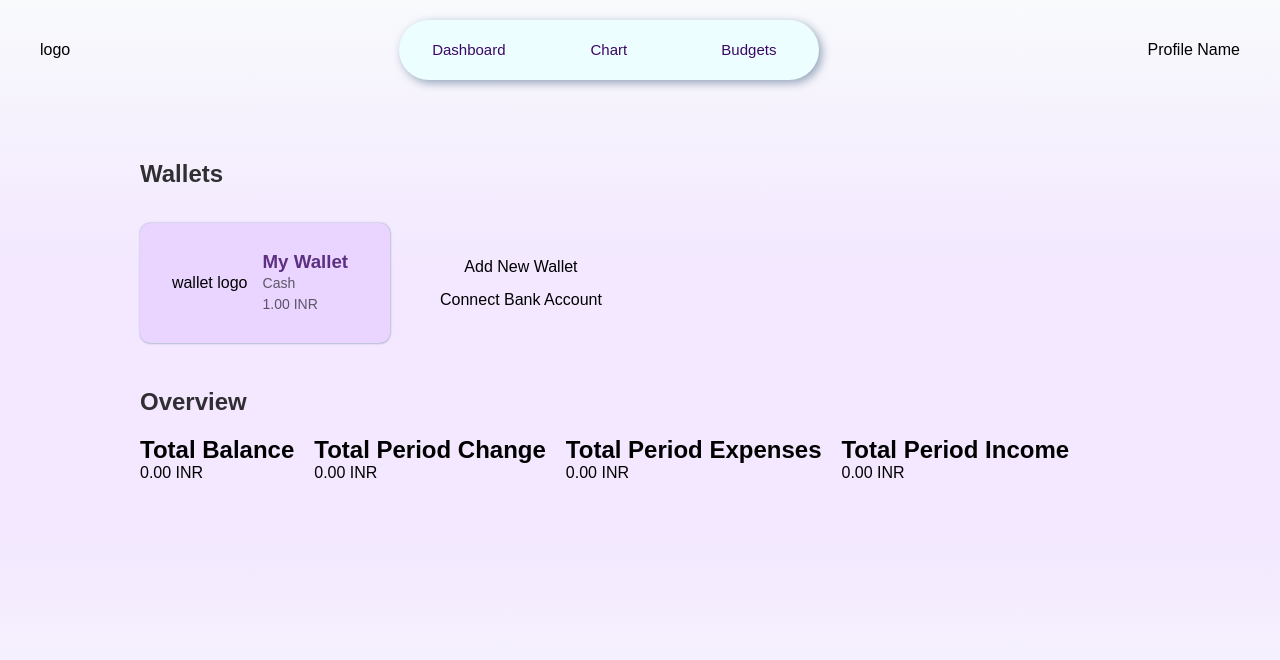
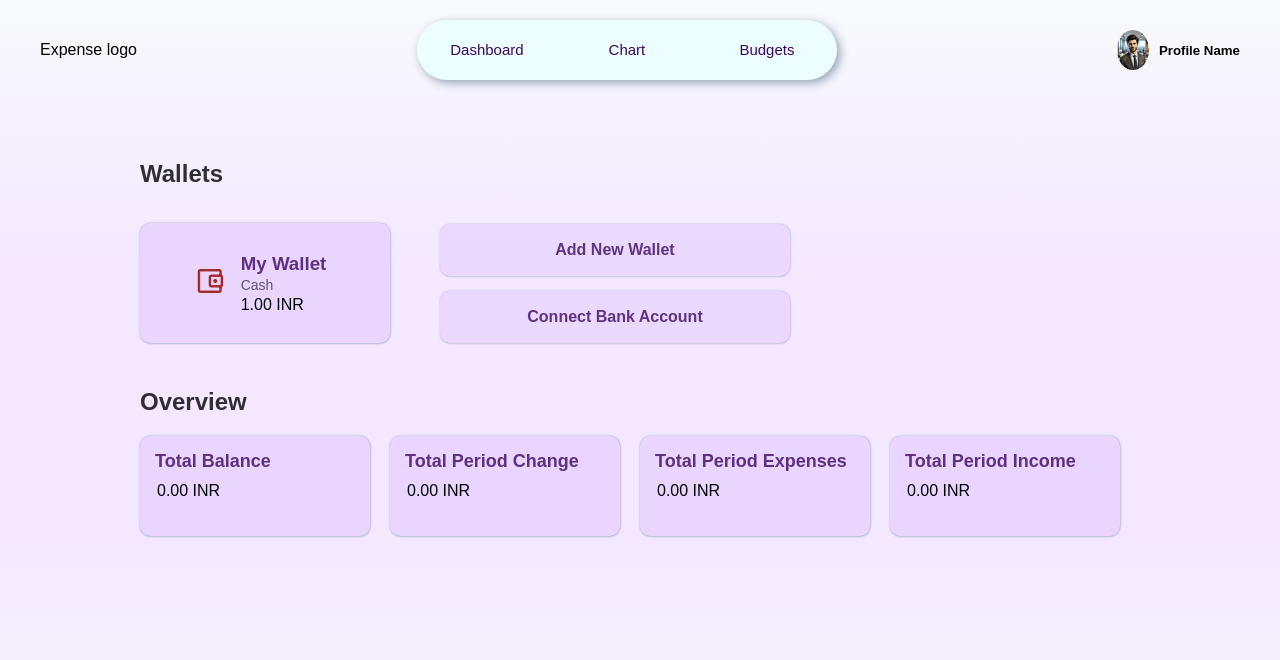
Before and after one commit to Karthik-9912/Expense-Tracker, a Django app: template app/templates/index.html in a window 1280 px wide. Shown: the top 660 px of the page. Run offline with Django 5.2, Linux system fonts and the light colour scheme; the template is opened without the code that fills it: values that come from a table or form of the project are taken from there, others are empty; tables that the repository leaves empty hold one stand-in row (values such as "Sample post"); parts of the project's set-up code (start-up, migrations or seed data) failed here and were passed over.

Commit message:
Added some icons & content

```diff
--- a/app/templates/index.html
+++ b/app/templates/index.html
@@ -5,13 +5,17 @@
     <meta charset="UTF-8" />
     <meta name="viewport" content="width=device-width, initial-scale=1.0" />
     <title>Dashboard</title>
-    <link rel="stylesheet" href="{% static 'app/css/index.css' %}">
+    <link
+      href="https://fonts.googleapis.com/css2?family=Material+Symbols+Outlined"
+      rel="stylesheet"
+    />
+    <link rel="stylesheet" href="{% static 'app/css/index.css' %}" />
   </head>
   <body>
     <!-- header -->
     <header>
       <nav>
-        <div id="logo">logo</div>
+        <div id="logo">Expense logo</div>
         <div class="elements">
           <ul>
             <li><a href="{% url 'dashboard' %}">Dashboard</a></li>
@@ -19,7 +23,15 @@
             <li><a href="{% url 'budget' %}">Budgets</a></li>
           </ul>
         </div>
-        <div id="profile">Profile Name</div>
+
+        <div id="profile">
+          <img
+            src="{% static 'images/karthik-ai.jpg' %}"
+            alt="profile-img"
+            height="40px"
+          />
+          <h5>Profile Name</h5>
+        </div>
       </nav>
     </header>
     <!-- main -->
@@ -29,37 +41,47 @@
       </div>
       <div class="wallet-sec">
         <div class="wallet-info">
-                <div class="wallet-logo">wallet logo</div>
+          <div class="wallet-logo">
+            <span class="material-symbols-outlined">
+              account_balance_wallet
+            </span>
+          </div>
           <div class="my-wallet">
             <h3>My Wallet</h3>
             <p>Cash</p>
-                <p>{{data.cash}} INR</p>
+            <div>{{data.cash}} INR</div>
           </div>
         </div>
         <div class="new-wallet">
-                <div>
-                    Add New Wallet
+          <div class="add-new">Add New Wallet</div>
+          <div class="connect-new">Connect Bank Account</div>
         </div>
-                <div>
-                    Connect Bank Account
-                </div>
-            </div>
-
       </div>
       <div class="overview">
         <h2>Overview</h2>
       </div>
       <div class="overview-info">
-            <div><h2>Total Balance</h2>
-        <p>0.00 INR</p></div>
-        <div><h2>Total Period Change</h2><p>0.00 INR</p></div>
-        <div><h2>Total Period Expenses</h2><p>0.00 INR</p></div>
-        <div><h2>Total Period Income</h2><p>0.00 INR</p></div>
+        <div class="items">
+          <h4>Total Balance</h4>
+          <p>0.00 INR</p>
+        </div>
+        <div class="items">
+          <h4>Total Period Change</h4>
+          <p>0.00 INR</p>
+        </div>
+        <div class="items">
+          <h4>Total Period Expenses</h4>
+          <p>0.00 INR</p>
+        </div>
+        <div class="items">
+          <h4>Total Period Income</h4>
+          <p>0.00 INR</p>
+        </div>
       </div>
     </main>
 
     <script>
-        const transactionUrl="{% url 'transaction' %}";
+      const transactionUrl = "{% url 'transaction' %}";
     </script>
     <script src="{% static 'app/js/script.js' %}"></script>
   </body>
```
Lines whose indentation alone changed are shown as unchanged.
